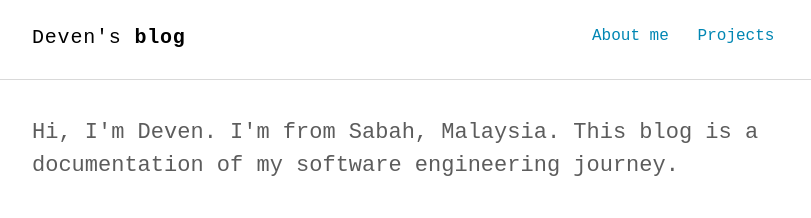
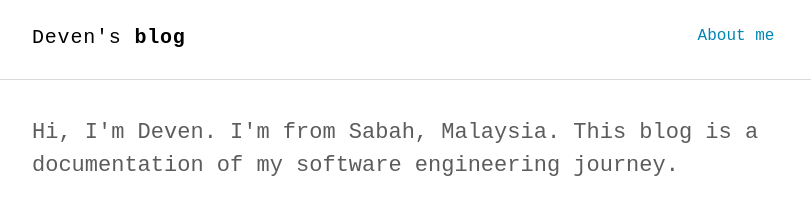
Before and after one commit to devennn/devennn.github.io, a Jekyll site: the page built from index.html, in a window 1280 px wide. Shown: the top 218 px of the page, without its empty margins (232-1043 px from the left). Built offline with Jekyll 4.4.1, drawn with Linux system fonts in a browser that asks for light colours; some web fonts are replaced.

Commit message:
Update nav.html

```diff
--- a/_includes/nav.html
+++ b/_includes/nav.html
@@ -4,7 +4,7 @@
     <h1 class="logo"><a href="{{ '/' | prepend: site.baseurl | prepend: site.url }}">{{ site.title_left }}<span>{{ site.title_right }}</span></a></h1>
     <ul class="navbar">
       <li><a href="{{ '/about' | prepend: site.baseurl | prepend: site.url }}">About me</a></li>
-      <li><a href="{{ '/projects' | prepend: site.baseurl | prepend: site.url }}">Projects</a></li>
+<!--       <li><a href="{{ '/projects' | prepend: site.baseurl | prepend: site.url }}">Projects</a></li> -->
     </ul>
   </div>
 </nav>
```
